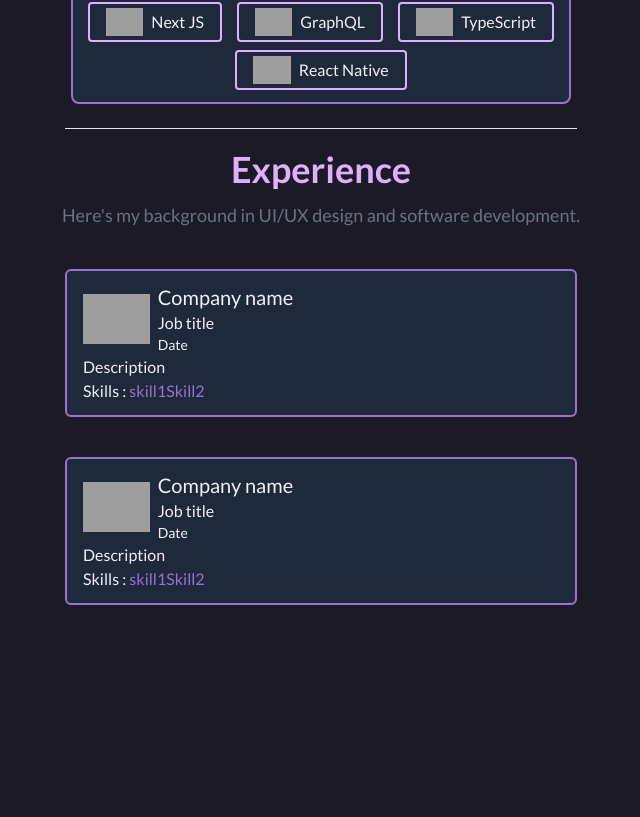
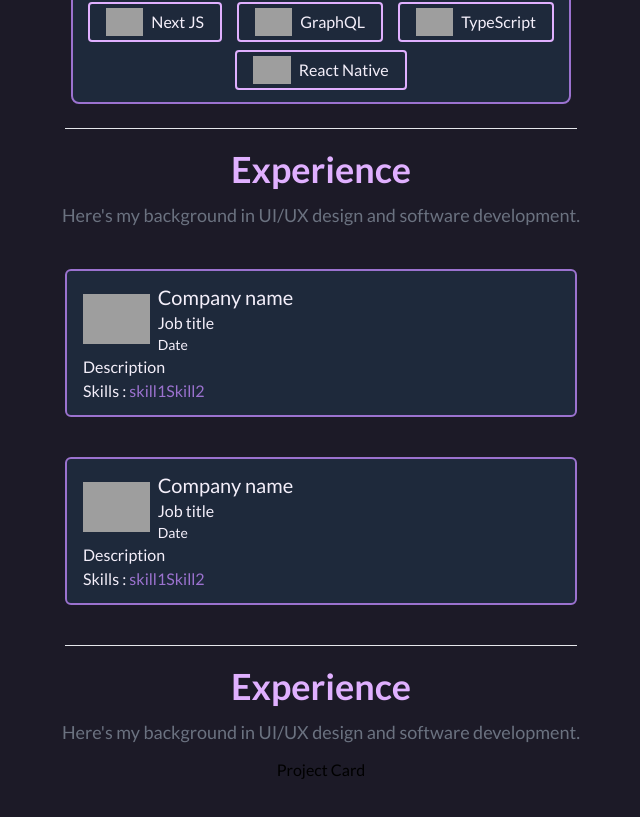
Before and after one commit to jaspreet6090/Portfolio-React, a React (Vite) app: page / in a window 1280 px wide. Shown: the part 1575-2392 px from the top of the page, without its empty margins (319-959 px from the left). Before the commit the page ends 2336 px from the top, so only its background shows below. Built offline with nearby package versions, Linux system fonts and the light colour scheme; grey boxes are pictures that could not be loaded.

Commit message:
"Add Project component to App and export in index.js"
This commit adds the Project component to the App and exports it in the index.js file. The Project component is added to the App component's JSX and a new

```diff
--- a/src/App.jsx
+++ b/src/App.jsx
@@ -1,5 +1,5 @@
 import React from 'react'
-import {Header , Horizontal, Main , About ,Skill , Experience} from './components'
+import {Header , Horizontal, Main , About ,Skill , Experience , Project} from './components'
 
 
 const App = () => {
@@ -15,6 +15,8 @@ const App = () => {
       <Skill/>
       <Horizontal/>
        <Experience/>
+      <Horizontal/>
+      <Project/>
     <div className="h-[100px]"></div>
     </div>
   )
--- /dev/null
+++ b/src/components/Projects/ProjectCard.jsx
@@ -0,0 +1,11 @@
+import React from 'react'
+
+const ProjectCard = () => {
+  return (
+    <div>
+      Project Card
+    </div>
+  )
+}
+
+export default ProjectCard
--- /dev/null
+++ b/src/components/Projects/Projects.jsx
@@ -0,0 +1,15 @@
+import React from 'react'
+import ProjectCard from './ProjectCard'
+
+const Projects = () => {
+  return (
+    <section className='text-center my-5 w-full '>
+       <h1 className='text-secondary text-3xl  font-bold sm:text-4xl'>Experience</h1>
+      <p className='text-gray-500 my-3 text-lg'>Here's my background in UI/UX design and software development.</p>
+
+      <ProjectCard/>
+    </section>
+  )
+}
+
+export default Projects
--- a/src/components/index.js
+++ b/src/components/index.js
@@ -5,5 +5,15 @@ import Horizontal from "./Horizontal";
 import About from "./About/About";
 import Skill from "./Skills/SkillContainer";
 import Experience from "./Experience/Experience";
+import Project from "./Projects/Projects";
 
-export {  Header , Main , Horizontal , About , Skill, Experience};
+export {
+  Header ,
+  Main ,
+  Horizontal ,
+   About ,
+    Skill,
+    Experience ,
+    Project
+
+  };
```
